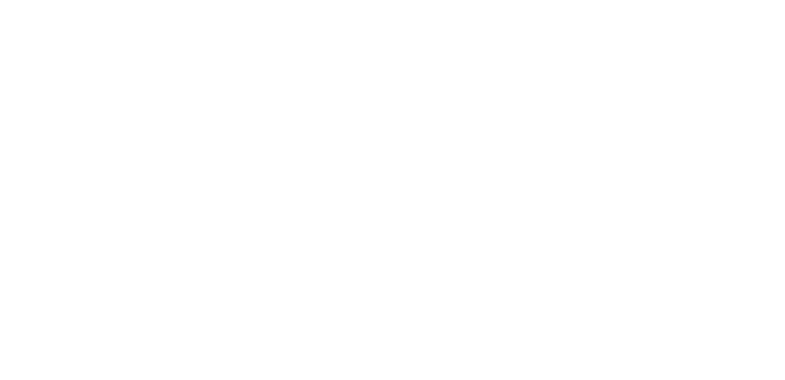
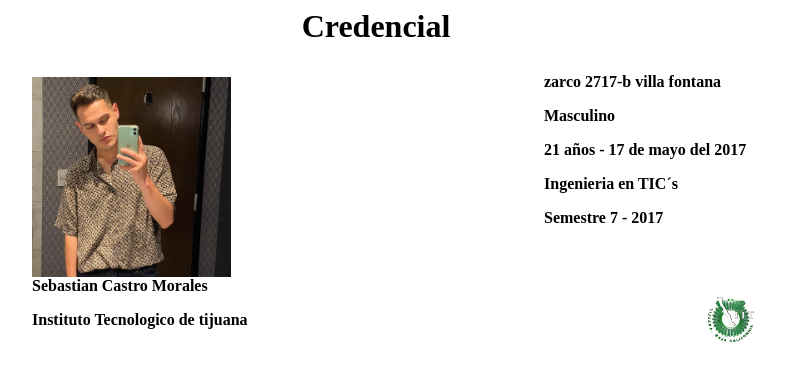
Before and after one commit to ITT-PW/SegundaPractica, a plain HTML site: page index.html in a window 1280 px wide. Shown: the whole page, without its empty margins (264-1049 px from the left). Drawn offline with Linux system fonts and the light colour scheme.

Commit message:
Ultimate

```diff
--- /dev/null
+++ b/css/main.css
@@ -0,0 +1,38 @@
+h1,h2 {margin: 0px;}
+
+header
+{
+    background-color: white;
+}
+
+.Titulo
+{
+text-align: center;
+}
+
+.Imagen
+{
+    max-width: 339px;
+    max-height:  200px;
+    margin-left: 9em;
+    margin-top: 1em;
+
+}
+.NE
+{
+ margin-left: 18em;
+ margin-top: 1em;
+}
+.datos
+{
+    margin-left: 50em;
+    margin-top: -17em;
+}
+
+.logito
+{
+    max-width: 55px;
+    max-height: 55px;
+    margin-left: 30em;
+    margin-top: 2em;
+}
--- a/index.html
+++ b/index.html
@@ -4,8 +4,47 @@
     <meta charset="UTF-8">
     <meta name="viewport" content="width=device-width, initial-scale=1.0">
     <title>Credencial</title>
+    <link rel="stylesheet" href="css/main.css">
 </head>
 <body>
+    <HEADER>
+         <H1 class="Titulo">Credencial</H1>
+        <dIV >
+            <div class="Imagen">
+            <img class="Imagen" src="../SegundaPractica/img/Sebas.jpg" alt="">
+           </div>
+            <div class="NE">
+                <p>
+                    <B>Sebastian Castro Morales</B>
+                </p>
+                <p>
+                    <B>Instituto Tecnologico de tijuana</B>
+                </p>
+            </div>
+
+            <div class="datos">
+                <p>
+                    <B>zarco 2717-b villa fontana</B>
+                </p>
+                <p>
+                    <B>Masculino</B>
+                </p>
+                <p>
+                    <B>21 años - 17 de mayo del 2017</B>
+                </p>
+                <p>
+                    <B>Ingenieria en TIC´s</B>
+                </p>
+                <p>
+                    <B>Semestre 7 - 2017</B>
+                </p>
+            </div>
+
+            <div class="logito">
+                <img class="logito" src="../SegundaPractica/img/logo.jpg" alt="">
+            </div>
+        </dIV>
+    </HEADER>
 
 </body>
 </html>
```
Also changed, not shown: img/Sebas.jpg (added), img/logo.jpg (added).
